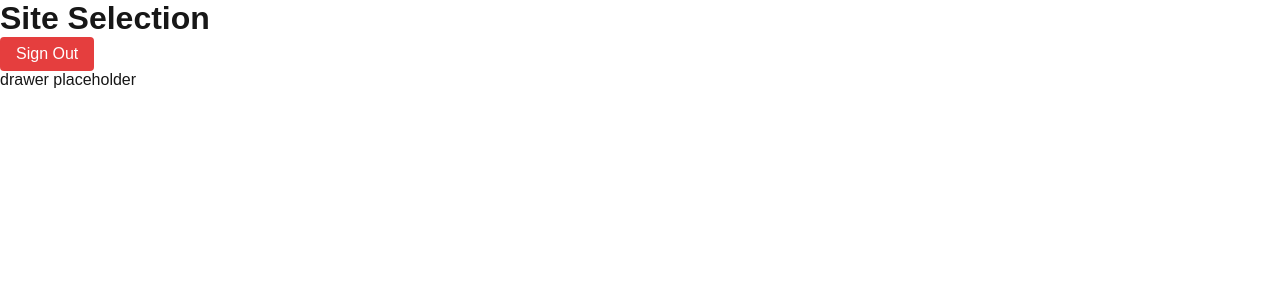
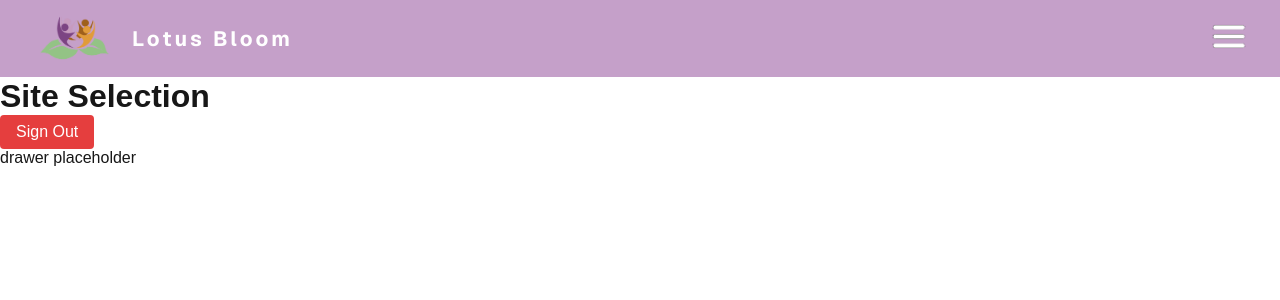
Before and after one commit to laurguo/lotus-bloom-forum, a Next.js app: page /site-selection in a window 1280 px wide. Shown: the top 300 px of the page. Built offline with nearby package versions, Linux system fonts and the light colour scheme.

Commit message:
LotusBloom Header and Public Folder :p

```diff
--- a/app/components/buttons.module.css
+++ b/app/components/buttons.module.css
@@ -1,6 +1,6 @@
 .loginButton {
   padding: 8px 16px;
-  background-color: #0070f3;
+  background-color: #c79bbf;
   color: white;
   border: none;
   border-radius: 4px;
@@ -10,7 +10,7 @@
 }
 
 .loginButton:hover {
-  background-color: #0051a2;
+  background-color: #c79bbf;
 }
 
 .logoutButton {
--- /dev/null
+++ b/app/components/lotusbloomheader.js
@@ -0,0 +1,143 @@
+"use client";
+
+import React, { useState } from "react";
+import Image from "next/image";
+
+export default function Header() {
+  const [tocOpen, setTocOpen] = useState(false);
+
+  const toggleTOC = () => {
+    setTocOpen((prev) => !prev);
+  };
+
+  return (
+    <div style={{ fontFamily: "var(--font-geist-sans)", position: "relative" }}>
+      {/* HEADER */}
+      <header style={styles.header}>
+        <div style={styles.logoContainer}>
+          <Image
+            src="/LotusBloomLogo.png"
+            alt="Lotus Bloom Logo"
+            width={100}
+            height={35}
+            style={{ height: "auto" }}
+          />
+          <h1 style={styles.title}>Lotus Bloom</h1>
+        </div>
+
+        <div style={styles.menuIconContainer} onClick={toggleTOC}>
+          <Image
+            src="/menu-icon.png"
+            alt="Menu"
+            width={50}
+            height={30}
+            style={{ height: "auto" }}
+          />
+        </div>
+      </header>
+
+      <div style={styles.separator} />
+
+      <div
+        style={{
+          ...styles.tocOverlay,
+          pointerEvents: tocOpen ? "auto" : "none",
+          opacity: tocOpen ? 1 : 0,
+          transition: "opacity 0.3s ease-in-out",
+        }}
+        onClick={toggleTOC}
+      >
+        <div
+          style={{
+            ...styles.toc,
+            transform: tocOpen ? "translateX(0%)" : "translateX(100%)",
+            transition: "transform 0.3s ease-in-out",
+          }}
+          onClick={(e) => e.stopPropagation()}
+        >
+          <h2 style={styles.tocTitle}>Table of Contents</h2>
+          <ul style={styles.tocList}>
+            <li>
+              <a href="#about-us" style={styles.tocLink} onClick={toggleTOC}>
+                About Us...
+              </a>
+            </li>
+            <li>
+              <a href="#contact" style={styles.tocLink} onClick={toggleTOC}>
+                Contact Us!
+              </a>
+            </li>
+          </ul>
+        </div>
+      </div>
+    </div>
+  );
+}
+
+const styles = {
+  header: {
+    backgroundColor: "#C5A0C9",
+    display: "flex",
+    alignItems: "center",
+    justifyContent: "space-between",
+    padding: "0.6rem 1.5rem",
+    width: "100%",
+    position: "relative",
+    zIndex: 1000,
+  },
+  separator: {
+    height: "1px",
+    backgroundColor: "#ffffff",
+    width: "100%",
+    position: "relative",
+    zIndex: 1001,
+  },
+  logoContainer: {
+    display: "flex",
+    alignItems: "center",
+    gap: "0.5rem",
+  },
+  title: {
+    margin: 0,
+    fontSize: "1.3rem",
+    color: "#ffffff",
+    letterSpacing: "0.15em",
+  },
+  menuIconContainer: {
+    cursor: "pointer",
+  },
+  tocOverlay: {
+    position: "fixed",
+    top: 0,
+    right: 0,
+    bottom: 0,
+    left: 0,
+    backgroundColor: "rgba(0,0,0,0.5)",
+    display: "flex",
+    justifyContent: "flex-end",
+    zIndex: 999,
+  },
+  toc: {
+    backgroundColor: "#C5A0C9",
+    width: "320px",
+    padding: "2rem",
+    paddingTop: "5rem",
+    height: "100%",
+    boxShadow: "-2px 0 5px rgba(0,0,0,0.3)",
+    overflowY: "auto",
+    transform: "translateX(100%)",
+    color: "#fff",
+  },
+  tocTitle: {
+    marginTop: 0,
+  },
+  tocList: {
+    listStyle: "none",
+    padding: 0,
+  },
+  tocLink: {
+    textDecoration: "none",
+    color: "#ffffff",
+    fontSize: "1.2rem",
+  },
+};
--- a/app/globals.css
+++ b/app/globals.css
@@ -1,3 +1,10 @@
+html,
+body {
+  height: 100%;
+  margin: 0;
+  padding: 0;
+}
+
 :root {
   --background: #ffffff;
   --foreground: #171717;
--- a/app/page.module.css
+++ b/app/page.module.css
@@ -5,6 +5,8 @@
 
   --button-primary-hover: #383838;
   --button-secondary-hover: #f2f2f2;
+
+  background: linear-gradient(to bottom, #ffffff, #30b3cd);
 
   display: grid;
   grid-template-rows: 20px 1fr 20px;
@@ -14,6 +16,10 @@
   padding: 80px;
   gap: 64px;
   font-family: var(--font-geist-sans);
+}
+
+.site-selection {
+  background: linear-gradient(to bottom, #ffffff, #30b3cd);
 }
 
 @media (prefers-color-scheme: dark) {
--- a/app/site-selection/page.js
+++ b/app/site-selection/page.js
@@ -1,8 +1,10 @@
+import styles from "./page.module.css";
 import LogoutButton from "../components/logout-button";
-
+import LotusBloomHeader from "../components/lotusbloomheader";
 export default function SiteSelection() {
   return (
     <div>
+      <LotusBloomHeader />
       <h1>Site Selection</h1>
       <LogoutButton />
     </div>
```
Also changed, not shown: app/page.js (+25 -2 lines), app/site-selection/page.module.css (added), public/LotusBloomLogo.png (added), public/menu-icon.png (added).
